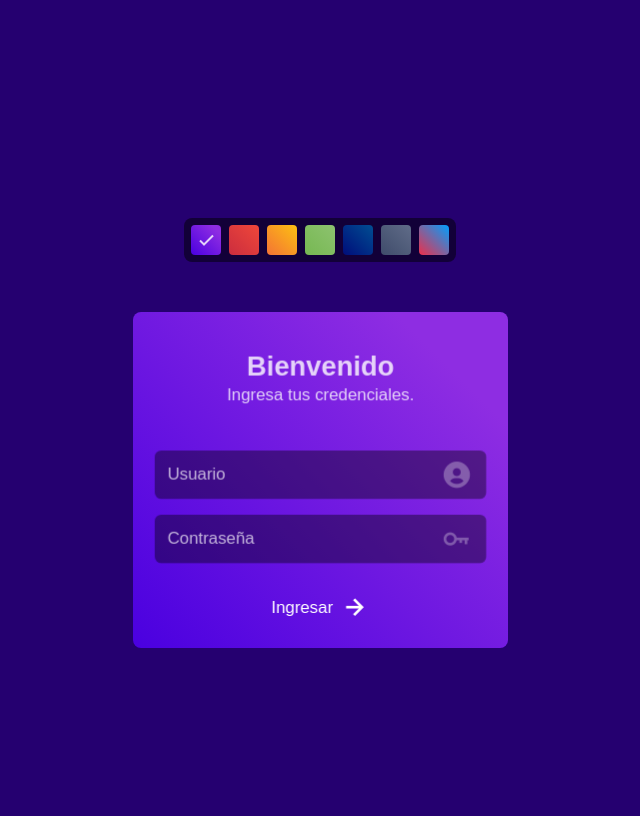
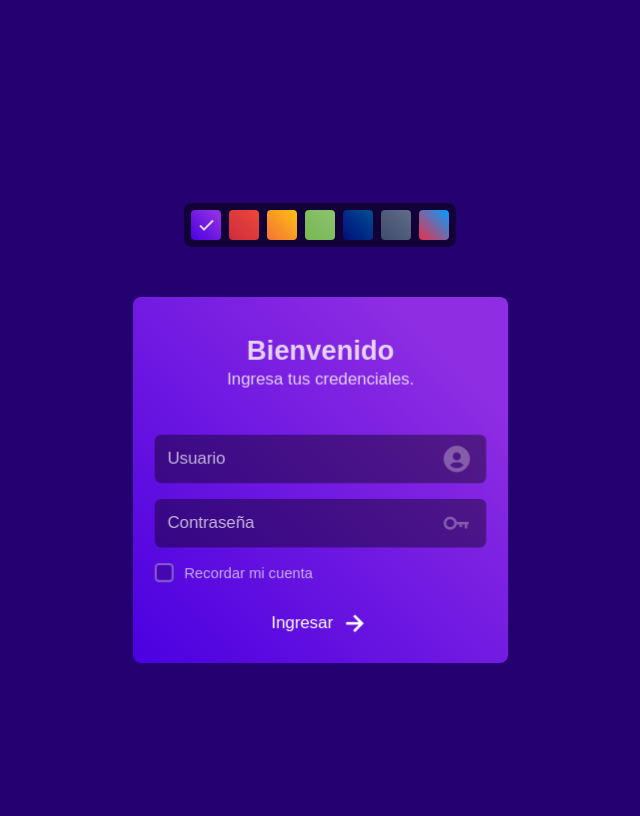
Before and after one commit to MatiNapooo/Sistema-Compras, a Django app: page / in a window 1280 px wide. Shown: the whole page, without its empty margins (320-960 px from the left). Run offline with Django 5.2, Linux system fonts and the light colour scheme.

Commit message:
feat: agregar checkbox Recordarme en el login

```diff
--- a/core/views.py
+++ b/core/views.py
@@ -15,16 +15,23 @@ def login_view(request):
         # 1. Obtener datos del formulario
         usuario_form = request.POST.get('username')
         clave_form = request.POST.get('password')
+        recordarme = request.POST.get('remember_me')  # checkbox
 
         # 2. Verificar credenciales con Django
         user = authenticate(request, username=usuario_form, password=clave_form)
 
         if user is not None:
-            # 3. Si existe, iniciar sesión y redirigir al menú
             login(request, user)
+
+            # 3. "Recordarme": si está marcado, la sesión dura 30 días
+            #    Si no, expira al cerrar el navegador
+            if recordarme:
+                request.session.set_expiry(60 * 60 * 24 * 30)  # 30 días
+            else:
+                request.session.set_expiry(0)  # Expira al cerrar el browser
+
             return redirect('dashboard')
         else:
-            # Si falla, volvemos a mostrar el login con un mensaje de error (opcional)
             return render(request, 'core/login.html', {'error': 'Datos incorrectos'})
 
     # Si es GET (al entrar por primera vez)
--- a/static/css/login.css
+++ b/static/css/login.css
@@ -437,6 +437,60 @@ form {
         transform: translateZ(50px);
     }
 
+    /* ── Recordarme ── */
+    .remember-wrapper {
+        margin-bottom: 12px;
+        text-align: left;
+    }
+
+    .remember-label {
+        display: flex;
+        align-items: center;
+        gap: 10px;
+        cursor: pointer;
+        font-size: 14px;
+        color: var(--color);
+        opacity: 0.85;
+        user-select: none;
+    }
+
+    .remember-label input[type="checkbox"] {
+        display: none;
+    }
+
+    .remember-custom {
+        width: 18px;
+        height: 18px;
+        min-width: 18px;
+        border-radius: 4px;
+        border: 2px solid rgba(255, 255, 255, 0.4);
+        background: rgba(0, 0, 0, 0.25);
+        display: flex;
+        align-items: center;
+        justify-content: center;
+        transition: all 200ms ease;
+    }
+
+    .remember-label:hover .remember-custom {
+        border-color: rgba(255, 255, 255, 0.75);
+    }
+
+    .remember-label input[type="checkbox"]:checked ~ .remember-custom {
+        background: rgba(255, 255, 255, 0.25);
+        border-color: rgba(255, 255, 255, 0.9);
+    }
+
+    .remember-label input[type="checkbox"]:checked ~ .remember-custom::after {
+        content: "";
+        display: block;
+        width: 5px;
+        height: 9px;
+        border: 2px solid white;
+        border-top: none;
+        border-left: none;
+        transform: rotate(45deg) translateY(-1px);
+    }
+
     button[type="submit"] {
         background: transparent;
         border: none;
--- a/templates/core/login.html
+++ b/templates/core/login.html
@@ -40,6 +40,13 @@
         </div>
 
         <div class="button-wrapper">
+            <div class="remember-wrapper">
+                <label class="remember-label" for="remember_me">
+                    <input type="checkbox" id="remember_me" name="remember_me">
+                    <span class="remember-custom"></span>
+                    Recordar mi cuenta
+                </label>
+            </div>
             <button type="submit">
                 Ingresar
                 <i class="bx bx-right-arrow-alt"></i>
@@ -47,7 +54,7 @@
         </div>
 
         {% if error %}
-        <p style="color: white; background: red; padding: 5px; border-radius: 5px; margin-top: 10px;">
+        <p style="color: white; background: rgba(200,0,0,0.5); padding: 8px 12px; border-radius: 6px; margin-top: 10px; font-size: 14px;">
             {{ error }}
         </p>
         {% endif %}
```
